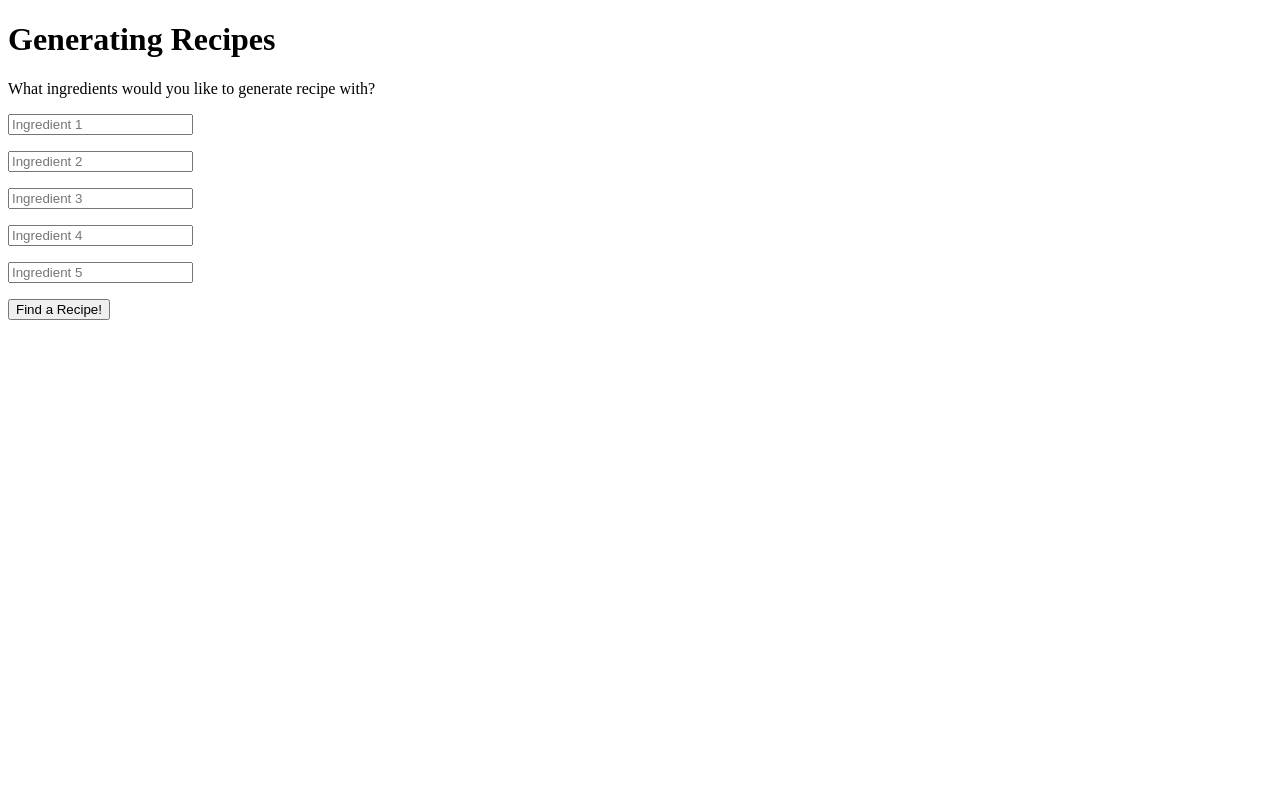
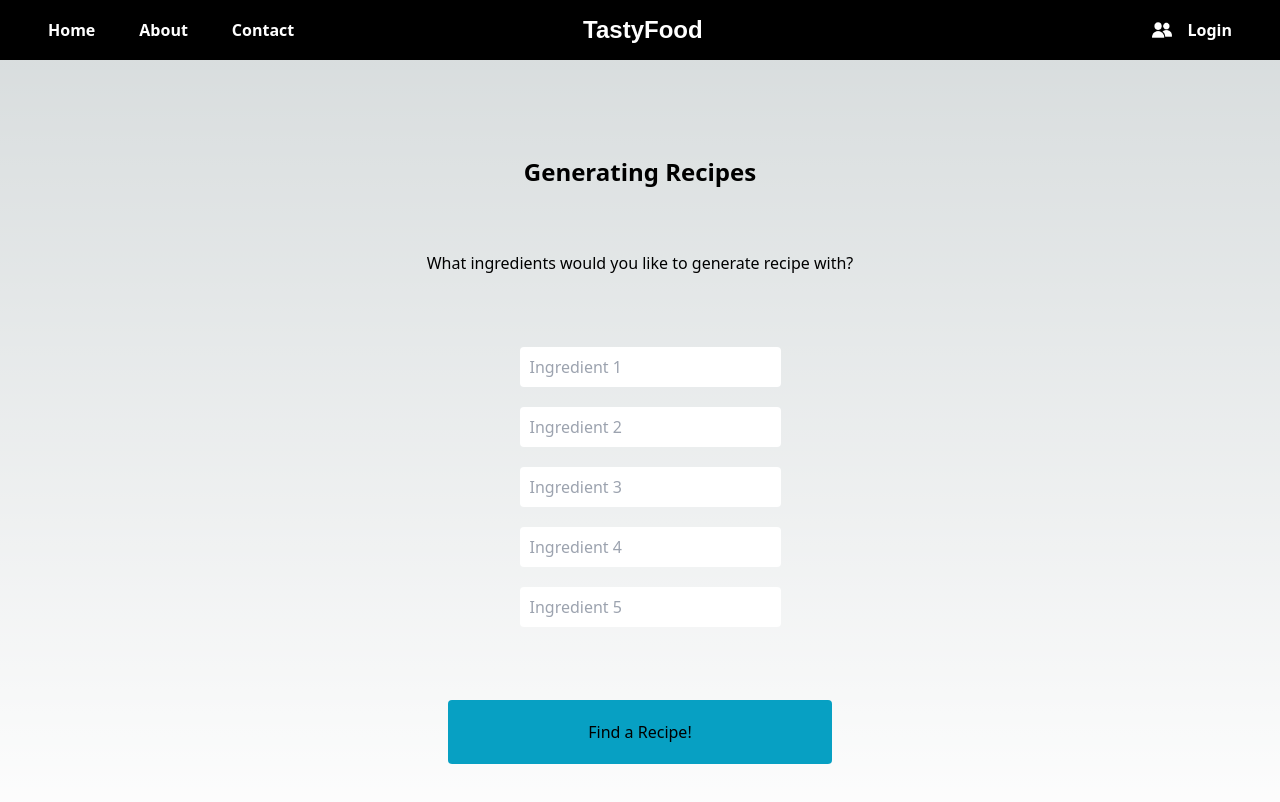
Before and after one commit to SamchenUF/CEN3031TastyFood, a Next.js app in the folder tastyfoodapp/: page /genrecipes in a window 1280 px wide. Shown: the top 802 px of the page. Built offline with nearby package versions, Linux system fonts and the light colour scheme; no server answers; a web font is replaced by a local one.

Commit message:
fixed css styling

```diff
--- a/tastyfoodapp/pages/genrecipes.js
+++ b/tastyfoodapp/pages/genrecipes.js
@@ -1,5 +1,7 @@
 import React, { useState } from 'react';
 import gptCall from './/api/gptCall';
+import Layout from '@/components/layout';
+
 export default function GenRecipes() {
   // State variables to manage input values
   const [ingredient1, setIngredient1] = useState('');
@@ -27,6 +29,7 @@ export default function GenRecipes() {
     //setMessage(output);
   };
   return (
+    <Layout>
     <main className="flex min-h-screen flex-col items-center justify-between p-24">
       <h1 className="text-2xl font-bold">Generating Recipes</h1>
       <p className="text-center">What ingredients would you like to generate recipe with?</p>
@@ -37,6 +40,11 @@ export default function GenRecipes() {
           value={ingredient1}
           onChange={(e) => setIngredient1(e.target.value)}
           className="shadow appearance-none border rounded w-full py-2 px-3 text-gray-700 leading-tight focus:outline-none focus:shadow-outline"
+          style={{
+            color: 'black',
+            paddingLeft: "10px",
+            margin: "10px"
+          }}
         />
         <p></p>
         <input
@@ -45,6 +53,11 @@ export default function GenRecipes() {
           value={ingredient2}
           onChange={(e) => setIngredient2(e.target.value)}
           className="shadow appearance-none border rounded w-full py-2 px-3 text-gray-700 leading-tight focus:outline-none focus:shadow-outline"
+          style={{
+            color: 'black',
+            paddingLeft: "10px",
+            margin: "10px"
+          }}
         />
         <p></p>
         <input
@@ -53,6 +66,11 @@ export default function GenRecipes() {
           value={ingredient3}
           onChange={(e) => setIngredient3(e.target.value)}
           className="shadow appearance-none border rounded w-full py-2 px-3 text-gray-700 leading-tight focus:outline-none focus:shadow-outline"
+          style={{
+            color: 'black',
+            paddingLeft: "10px",
+            margin: "10px"
+          }}
         />
         <p></p>
         <input
@@ -61,6 +79,11 @@ export default function GenRecipes() {
           value={ingredient4}
           onChange={(e) => setIngredient4(e.target.value)}
           className="shadow appearance-none border rounded w-full py-2 px-3 text-gray-700 leading-tight focus:outline-none focus:shadow-outline"
+          style={{
+            color: 'black',
+            paddingLeft: "10px",
+            margin: "10px"
+          }}
         />
         <p></p>
         <input
@@ -69,16 +92,22 @@ export default function GenRecipes() {
           value={ingredient5}
           onChange={(e) => setIngredient5(e.target.value)}
           className="shadow appearance-none border rounded w-full py-2 px-3 text-gray-700 leading-tight focus:outline-none focus:shadow-outline"
+          style={{
+            color: 'black',
+            paddingLeft: "10px",
+            margin: "10px"
+          }}
         />
         <p></p>
         {/* Button with onClick event */}
       </form>
       <div>
-      <button type ='button' onClick={getResponse} className="mt-4 bg-blue-500 hover:bg-blue-700 text-white font-bold py-2 px-4 rounded">
+      <button type ='button' onClick={getResponse} className="outline-sky-500 size-16 bg-custom-bluegrey hover:bg-sky-600 w-96 justify-center rounded flex items-center py-2 px-4">
           Find a Recipe!
       </button>
       {message && <p>{message}</p>}
       </div>
     </main>
+    </Layout>
   );
 }
--- a/tastyfoodapp/src/app/page.js
+++ b/tastyfoodapp/src/app/page.js
@@ -1,4 +1,6 @@
 import Link from 'next/link';
+import "./globals.css";
+
 
 export default function Home() {
   return (
--- a/tastyfoodapp/src/components/layout.js
+++ b/tastyfoodapp/src/components/layout.js
@@ -1,4 +1,6 @@
 import Navbar from "@/components/navbar";
+import "../app/globals.css";
+
 
 const Layout = ({ children }) => {
   return (
```
Also changed, not shown: tastyfoodapp/pages/login.js (+10 -3 lines).
